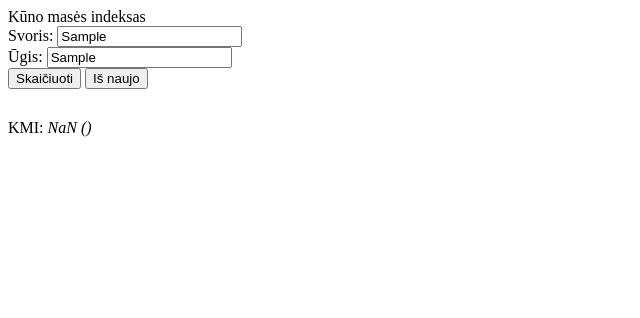
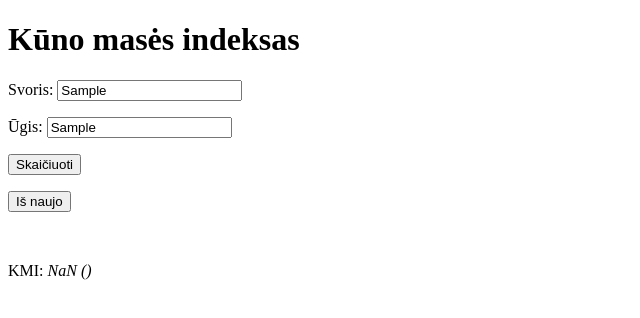
Before and after one commit to GediminasPaulius/Javascript, a plain HTML site: page index.html in a window 1280 px wide. Both pictures are taken after typing "Sample", "Sample" into the empty fields and a click on the input "Skaičiuoti". Shown: the whole page, without its empty margins (0-640 px from the left). Drawn offline with nearby package versions, Linux system fonts and the light colour scheme.

Commit message:
Add files via upload

```diff
--- a/index.html
+++ b/index.html
@@ -13,29 +13,32 @@
 
   <body>
 
-          <div class="navbar-brand">Kūno masės indeksas</div>
+          <h1> Kūno masės indeksas</h1>
 
-    <div class="container-fluid" ng-controller="KmiController">
+    <div  ng-controller="KmiController">
       <form ng-submit="Calculate()" role="form">
         <div class="form-group">
           <label for="weight">Svoris:</label>
           <input id="weight" placeholder="Kilogramai " ng-model="Weight" class="form-control" required/>
         </div>
 
-
+        <p class="indent"></p>
 
         <div class="form-group">
           <label for="height">Ūgis:</label>
           <input id="height" placeholder="Centimetrai " ng-model="Height" class="form-control" required/>
         </div>
 
+        <p class="indent"></p>
 
+        <input  type="submit" value="Skaičiuoti">
 
-        <input class="btn btn-primary" type="submit" value="Skaičiuoti">
-        <input class="btn btn-danger" type="button" value="Iš naujo" ng-click="Reset()">
+          <p class="indent"></p>
+
+        <input type="button" value="Iš naujo" ng-click="Reset()">
       </form>
 
-      <div ng-if="Value != '--'" class="well" style="margin-top:30px;">
+      <div ng-if="Value != '--'" class="well" style="margin-top:50px;">
         <p>KMI: <i>{{Value.toFixed(2)}} ({{Classification}})</i></p>
       </div>
     </div>
```
